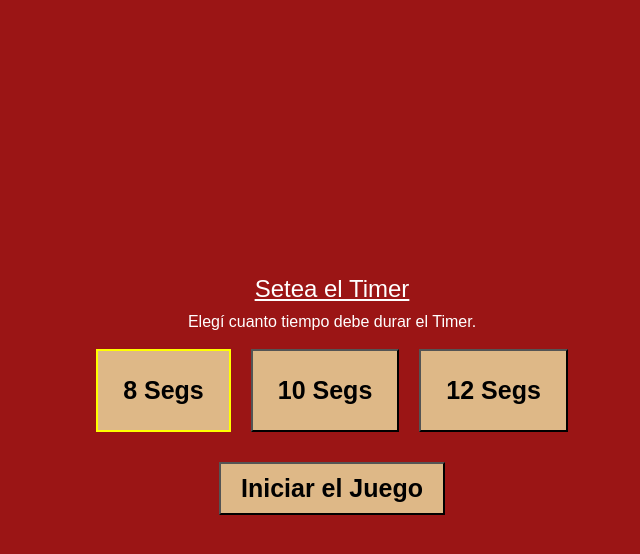
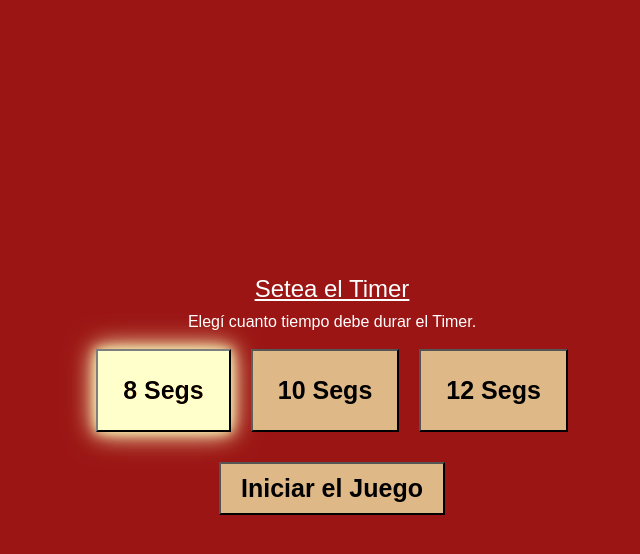
Before and after one commit to javasiete/temporizadorBasta.github.io, a plain HTML site: page index.html in a window 1280 px wide. Both pictures are taken after a click on the button "8 Segs". Shown: the whole page, without its empty margins (308-948 px from the left). Drawn offline with Linux system fonts and the light colour scheme.

Commit message:
selecciona con brillo

```diff
--- a/Styles/main_style.css
+++ b/Styles/main_style.css
@@ -81,7 +81,13 @@ h3{
   cursor: pointer;
 }
 .selected {
-  border: 2px solid yellow; /* Color del borde para la opción seleccionada */
+
+    box-shadow: 0 0 10px rgba(255, 229, 112, 0.8),
+                  0 0 20px rgba(255, 235, 148, 0.8),
+                  0 0 30px rgba(202, 187, 118, 0.8);
+    /*border: 3px solid lightyellow;*/
+    filter: brightness(1.5);
+
 }
 #timeInput{
   color: black;
```
